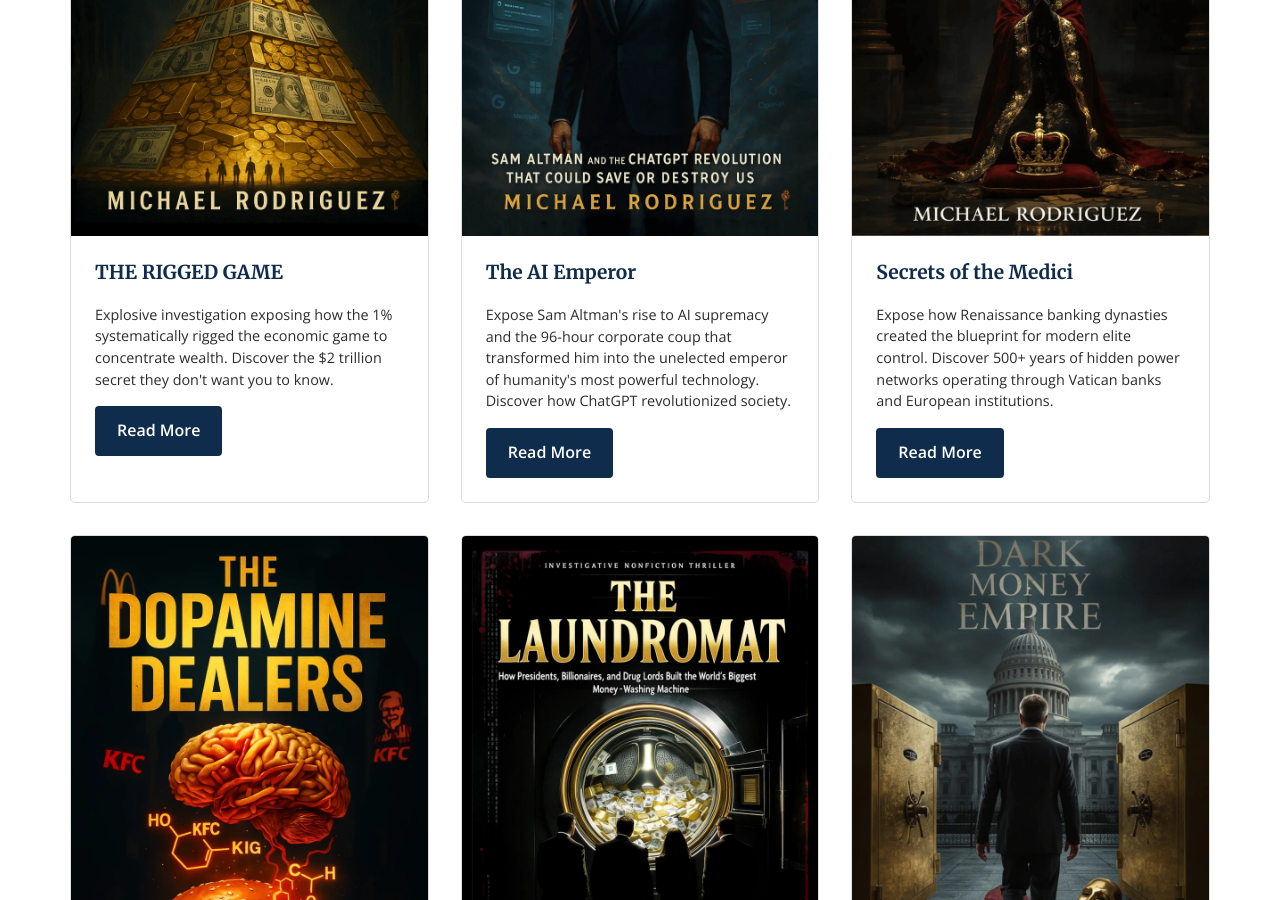
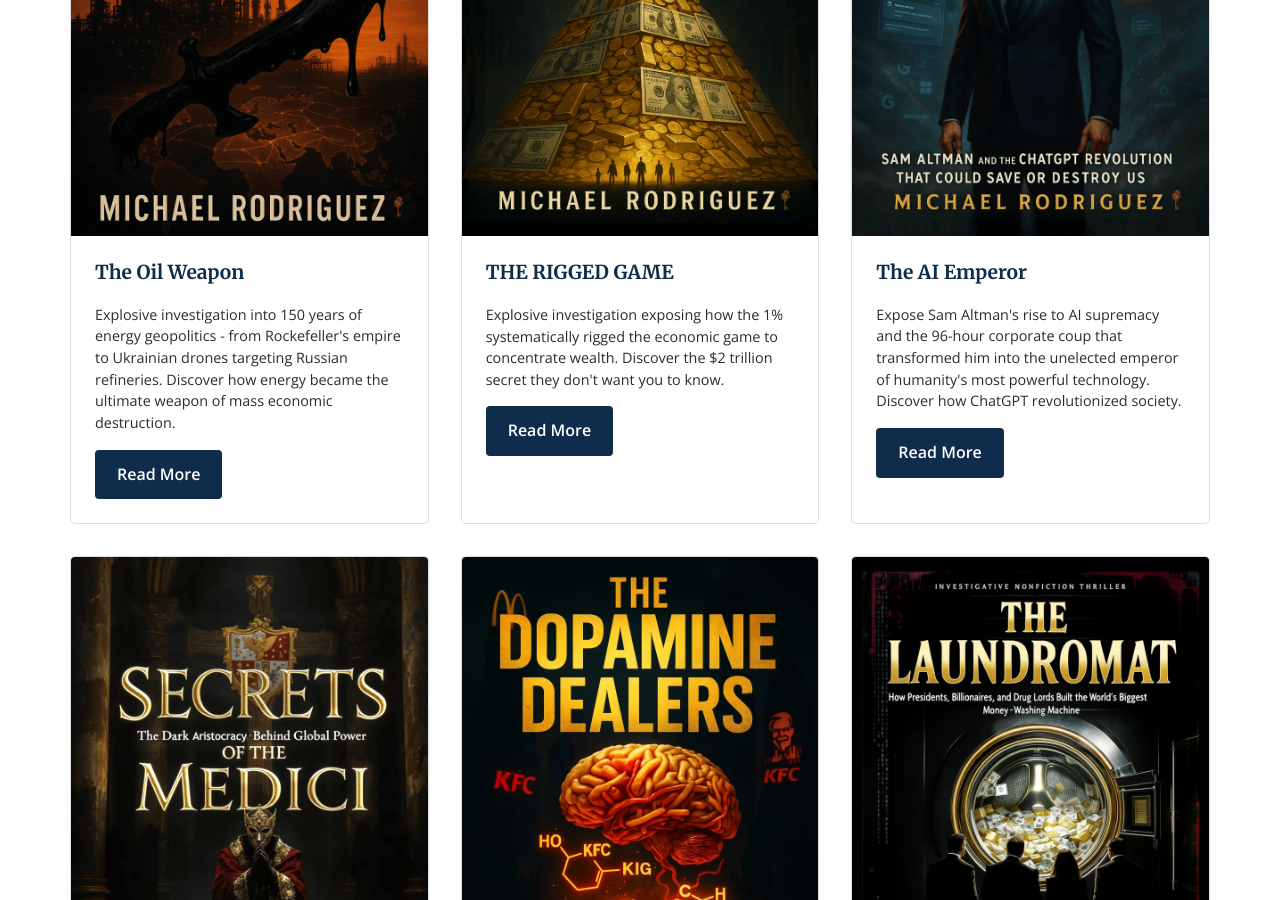
Before and after one commit to Zews123/michael-rodriguez-books, a Jekyll site: the page built from index.md, in a window 1280 px wide and 900 px high, scrolled down 1037 px. Built offline with Jekyll 4.4.1, drawn with Linux system fonts in a browser that asks for light colours.

Commit message:
Update index.md

```diff
--- a/index.md
+++ b/index.md
@@ -26,6 +26,15 @@
 
 ## Latest Books
 <div class="book-grid">
+  <div class="book-card">
+    <img src="{{ site.baseurl }}/assets/images/Oil_Weapon_Book.webp" alt="The Oil Weapon: How Black Gold Destroys Empires and Controls Nations by Michael Rodriguez" style="max-width: 100%; height: auto;" loading="lazy">
+    <div class="book-card-content">
+      <h3>The Oil Weapon</h3>
+      <p>Explosive investigation into 150 years of energy geopolitics - from Rockefeller's empire to Ukrainian drones targeting Russian refineries. Discover how energy became the ultimate weapon of mass economic destruction.</p>
+      <a href="{{ site.baseurl }}/books/Oil_Weapon" class="btn">Read More <span class="visually-hidden">about The Oil Weapon by Michael Rodriguez</span></a>
+    </div>
+  </div>
+
   <div class="book-card">
     <img src="{{ site.baseurl }}/assets/images/Rigged-Game.webp" alt="THE RIGGED GAME: How the 1% Built a System to Keep You Poor by Michael Rodriguez" style="max-width: 100%; height: auto;" loading="lazy">
     <div class="book-card-content">
```
